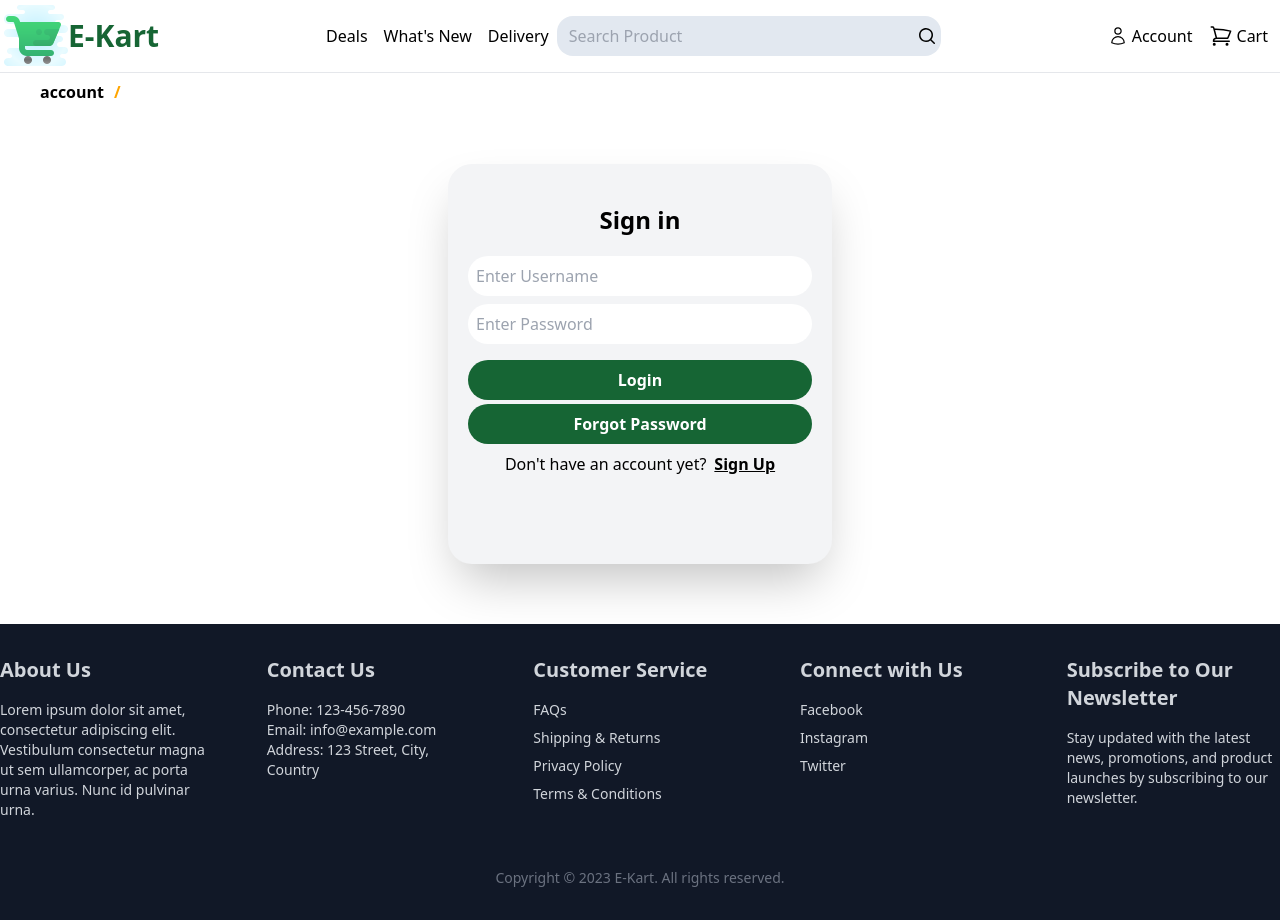
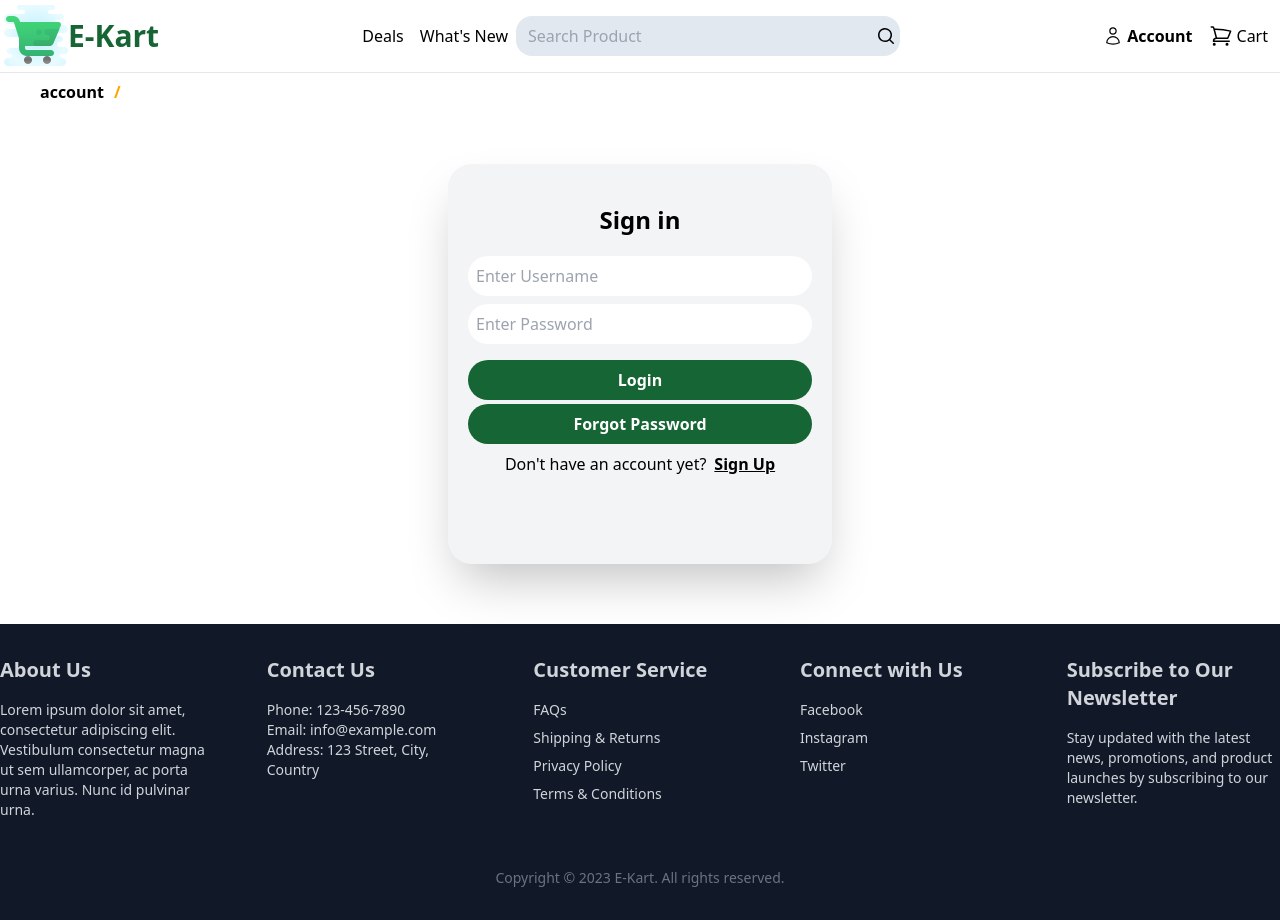
Before and after one commit to TheSh4h/E-COMMERCE-ReactJS, a React (Create React App) app: page /account in a window 1280 px wide. Built offline with nearby package versions, Linux system fonts and the light colour scheme; data requests are answered from the project's data file; the HTML template or start-up script is replaced by a standard one.

Commit message:
project complete

```diff
--- a/src/App.jsx
+++ b/src/App.jsx
@@ -11,6 +11,8 @@ import CartContextProvider from './context/cart-display-context';
 import Account from './pages/Account';
 import SearchPage from './SearchPage';
 import SearchContextProvider from './context/search-context';
+import Deals from './pages/Deals';
+import New from './pages/New';
 
 const router = createBrowserRouter(
   createRoutesFromElements(
@@ -27,6 +29,8 @@ const router = createBrowserRouter(
       <Route path="Electronics/:id" element={<ItemList type="electronics" />} />
       <Route path=':id' element={<ItemList type="products" />} />
       <Route path='search' element={<SearchPage />} />
+      <Route path='Deals' element={<Deals />} />
+      <Route path="What's New" element={<New />} />
     </Route>
   )
 )
--- a/src/Navbar/MyAccountElement.jsx
+++ b/src/Navbar/MyAccountElement.jsx
@@ -3,7 +3,13 @@ import { NavLink } from "react-router-dom";
 const MyAccountElement = () => {
     return (
     <div>
-        <NavLink to="Account">
+        <NavLink to="Account"
+         style={({ isActive, isPending }) => {
+            return {
+              fontWeight: isActive ? "600" : ""
+            };
+          }}
+        >
             <div className={'navbarStart'}>
                 <div>
                     <svg xmlns="http://www.w3.org/2000/svg" fill="none" viewBox="0 0 24 24" strokeWidth={1.5} stroke="currentColor" className="w-5 h-5">
--- a/src/Navbar/NavbarCenter.jsx
+++ b/src/Navbar/NavbarCenter.jsx
@@ -1,3 +1,4 @@
+import { NavLink } from "react-router-dom";
 import SearchBar from "./SearchBar";
 
 const NavbarCenter = () => {
@@ -5,20 +6,30 @@ const NavbarCenter = () => {
     return (
         <div className={innerWidth >= 1024? 'flex': 'flex-col'}>
                         {innerWidth <= 1024? <SearchBar />: null}
-                        <div className="navbarStart"
+                        <NavLink to={'Deals'}
+                         style={({ isActive, isPending }) => {
+                            return {
+                              fontWeight: isActive ? "600" : ""
+                            };
+                          }}
+
                         >
-                            <h1>Deals</h1>
-                        </div>
+                            <div className="navbarStart">
+                                <h1>Deals</h1>
+                            </div>
+                        </NavLink>
 
-                        <div className="navbarStart"
+                        <NavLink to={"What's New"}
+                         style={({ isActive, isPending }) => {
+                            return {
+                              fontWeight: isActive ? "600" : ""
+                            };
+                          }}
                         >
-                            <h1>What's New</h1>
-                        </div>
-
-                        <div className="navbarStart"
-                        >
-                            <h1>Delivery</h1>
-                        </div>
+                            <div className="navbarStart">
+                                <h1>What's New</h1>
+                            </div>
+                        </NavLink>
 
                     {/* Search field */}
                     {innerWidth >= 1024? <SearchBar />: null}
--- /dev/null
+++ b/src/pages/Deals.jsx
@@ -0,0 +1,9 @@
+const Deals = () => {
+    return (
+        <div>
+            Sorry there are not not any deals available in your region
+        </div>
+     );
+}
+
+export default Deals;
--- /dev/null
+++ b/src/pages/New.jsx
@@ -0,0 +1,34 @@
+import { Link } from "react-router-dom";
+import TopPicksItem from "../TopPicks/TopPicksItem";
+import useFetch from "../useFetch";
+
+const New = () => {
+    const { loading, data, error } = useFetch('http://localhost:4000/products');
+
+    return (
+        <div className='m-10'>
+            <h1 className='font-semibold text-xl'>Top picks for you!</h1>
+            <div className="grid lg:grid-cols-3 md:grid-cols-2 gap-4 mt-10">
+
+                {loading && <p>Loading...</p>}
+                {error && <p>Failed to load resources</p>}
+
+                {data.map((product, index) => (
+                    <Link to={`${product.id}`} key={index}>
+                        <TopPicksItem
+                            key={index}
+                            image={`../img/${product.image}`}
+                            title={product.title}
+                            description={product.description}
+                            price={product.price}
+                            tag={product.tag}
+                        />
+                    </Link>
+                ))}
+
+            </div>
+        </div>
+     );
+}
+
+export default New;
```
